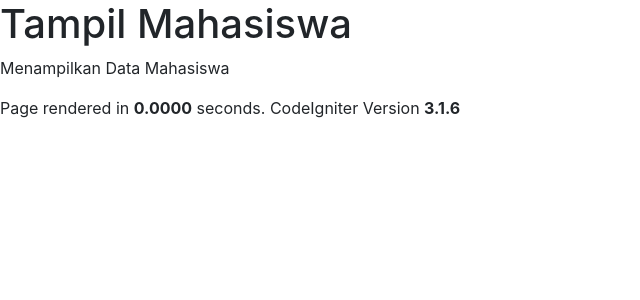
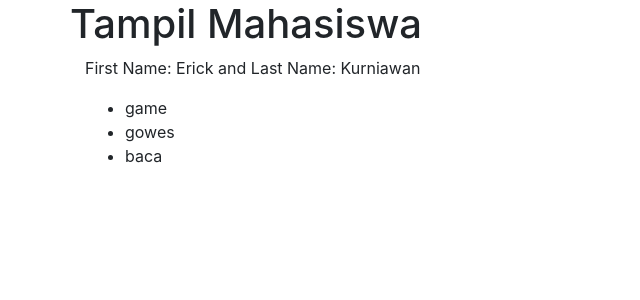
Before and after one commit to ekurniawan/SampleREST_CI_Nov19, a CodeIgniter app: page /sampleapi/index.php/mahasiswa/index in a window 1280 px wide. Shown: the top 300 px of the page, without its empty margins (0-640 px from the left). Run offline with CodeIgniter, Linux system fonts and the light colour scheme.

Commit message:
menambahkan array

```diff
--- a/application/controllers/Mahasiswa.php
+++ b/application/controllers/Mahasiswa.php
@@ -6,7 +6,11 @@ class Mahasiswa extends CI_Controller
 
     public function index()
     {
-        $this->load->view("mhs_tampil_view");
+        $data['firstname'] = "Erick";
+        $data['lastname'] = "Kurniawan";
+        $data['arrhobby'] = array('game','gowes','baca');
+
+        $this->load->view("mhs_tampil_view",$data);
     }
 
 }
--- a/application/views/mhs_tampil_view.php
+++ b/application/views/mhs_tampil_view.php
@@ -12,15 +12,18 @@ defined('BASEPATH') or exit('No direct script access allowed');
 </head>
 
 <body>
-
-	<div id="container">
+    <div class="container">
+        <div class="row">
             <h1>Tampil Mahasiswa</h1>
-
-		<div id="row">
-			<p>Menampilkan Data Mahasiswa</p>
+            <div class="col-md-12">
+                <p>First Name: <?php echo $firstname;?> and Last Name: <?=$lastname?></p>
+                <ul>
+                <?php foreach($arrhobby as $hobby) { ?>
+                    <li><?=$hobby?></li>
+                <?php } ?>
+                </ul>
             </div>
-
-		<p class="footer">Page rendered in <strong>{elapsed_time}</strong> seconds. <?php echo (ENVIRONMENT === 'development') ?  'CodeIgniter Version <strong>' . CI_VERSION . '</strong>' : '' ?></p>
+        </div>
     </div>
 
 </body>
```
Lines whose indentation alone changed are shown as unchanged.
